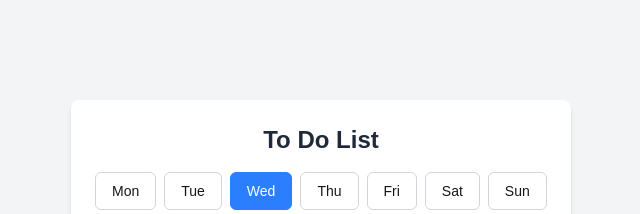
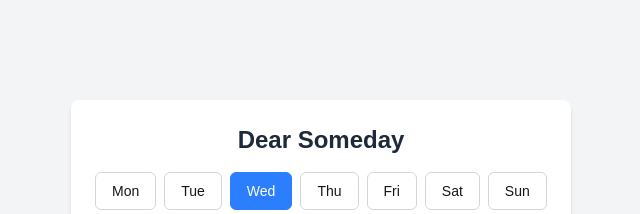
Before and after one commit to YouKnowThat-Park/Hi-Todays-Me, a Next.js app: page / in a window 1280 px wide. Shown: the top 214 px of the page, without its empty margins (319-959 px from the left). Built offline with nearby package versions, Linux system fonts and the light colour scheme.

Commit message:
: chore :  프로젝트 이름 변경

```diff
--- a/src/app/todo-List/Todo.tsx
+++ b/src/app/todo-List/Todo.tsx
@@ -21,7 +21,7 @@ export default function TodoListPage() {
     <div className="min-h-screen flex items-center justify-center bg-gray-100 ">
       <div className="w-[500px] h-[600px] p-6 bg-white dark:bg-neutral-800 rounded-lg shadow-md flex flex-col">
         <h2 className="text-2xl font-bold text-center mb-4 text-gray-800 dark:text-white">
-          To Do List
+          Dear Someday
         </h2>
         <div className="flex gap-2 flex-wrap mb-4">
           {days.map((day) => (
```
